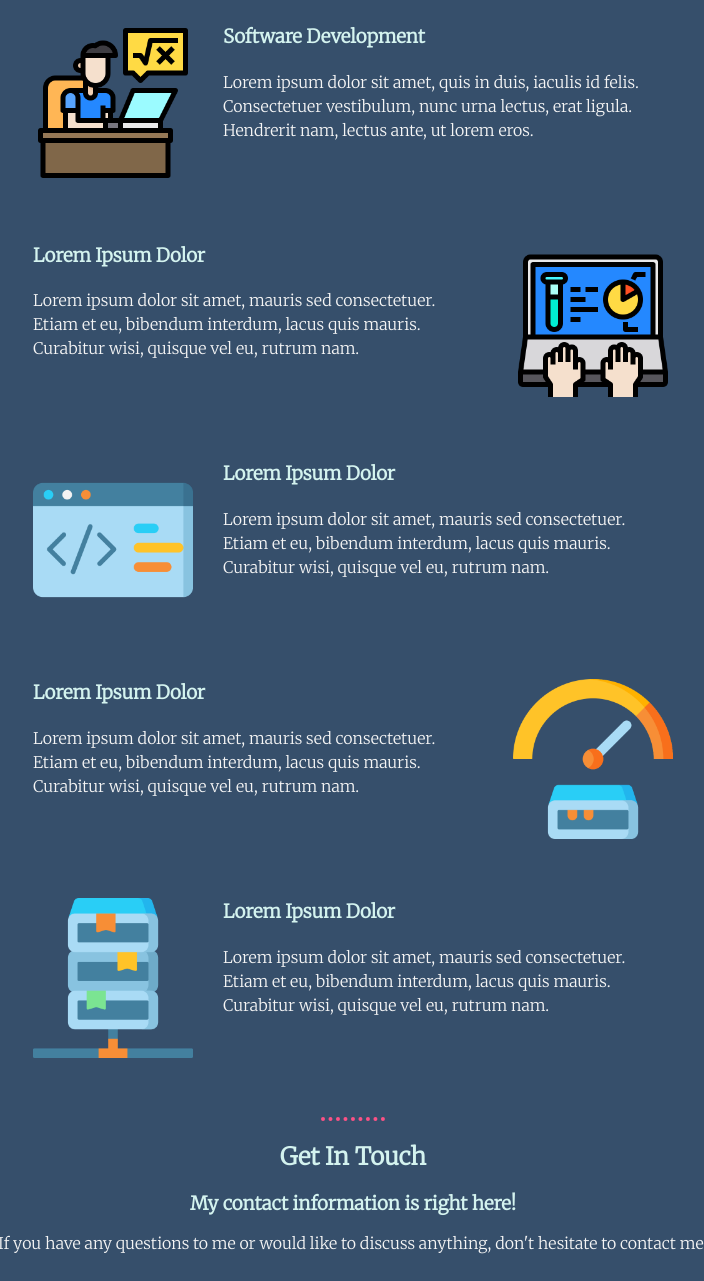
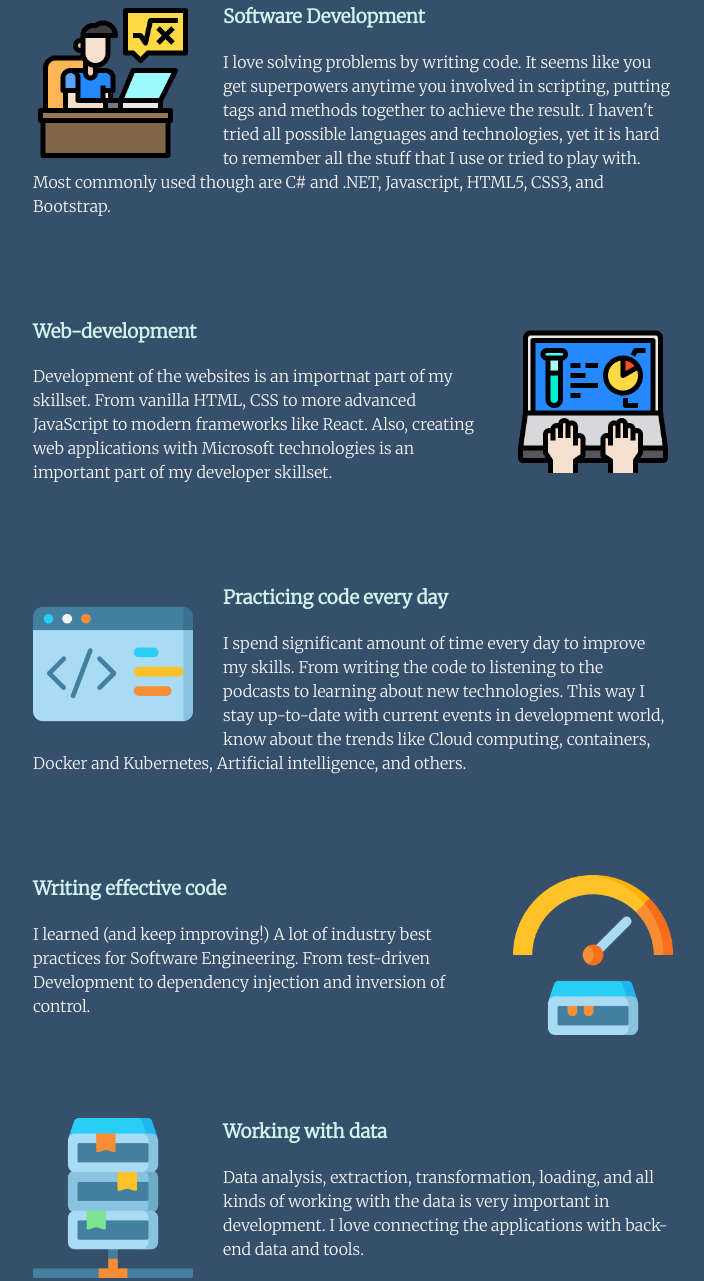
Before and after one commit to levdjepko/personalWebsite, a plain HTML site: page CSS - My site/index.html in a window 1280 px wide. Shown: the part 1253-2534 px from the top of the page, without its empty margins (287-991 px from the left). Drawn offline with Linux system fonts and the light colour scheme.

Commit message:
Add files via upload

```diff
--- a/CSS - My site/css/styles.css
+++ b/CSS - My site/css/styles.css
@@ -15,7 +15,7 @@ body {
   right: 300px;
   top: 50px;
 }
-div{
+div {
   background-color: #364f6b;
   color: #f5f5f5;
 }
@@ -23,14 +23,14 @@ h1 {
   margin: 50px auto 0 auto;
   font-family: 'Sacramento', cursive;
   font-size: 4.5rem;
+  color: #d4f3ef;
 }
 h2 {
   font-size: 1.5rem;
-}
-h1, h2 {
   color: #d4f3ef;
 }
-h3{
+
+h3 {
   color: #d4f3ef;
 }
 a {
@@ -86,7 +86,7 @@ a {
   margin-right: 30px;
 }
 .mySkills {
-  margin-top: 70px;
+  margin-top: 50px;
 }
 hr {
   border-color: #fc5185;
@@ -97,6 +97,8 @@ hr {
 }
 .bottom-container {
   color: #3fc1c9;
+  background-color: #565f8b;
+  padding: 15px 0 15px 0;
 }
 .bottom-container a:hover{
   color: #fc5185;
--- a/CSS - My site/index.html
+++ b/CSS - My site/index.html
@@ -34,27 +34,38 @@
         <div class="skill-row">
           <img class="firstImage" src="images/student.png" alt="a boy with a laptop">
           <h3>Software Development</h3>
-          <p>Lorem ipsum dolor sit amet, quis in duis, iaculis id felis. Consectetuer vestibulum, nunc urna lectus, erat ligula. Hendrerit nam, lectus ante, ut lorem eros.</p>
+          <p>I love solving problems by writing code. It seems like you get superpowers
+          anytime you involved in scripting, putting tags and methods together to achieve the result.
+        I haven't tried all possible languages and technologies, yet it is hard to remember all the stuff that I use or tried
+      to play with. Most commonly used though are C# and .NET, Javascript, HTML5, CSS3, and Bootstrap.</p>
         </div>
         <div class="skill-row">
           <img class="secondImage" src="images/elearning.png" alt="online learning">
-          <h3>Lorem Ipsum Dolor</h3>
-          <p>Lorem ipsum dolor sit amet, mauris sed consectetuer. Etiam et eu, bibendum interdum, lacus quis mauris. Curabitur wisi, quisque vel eu, rutrum nam.</p>
+          <h3>Web-development</h3>
+          <p>Development of the websites is an importnat part of my skillset. From vanilla HTML,
+            CSS to more advanced JavaScript to modern frameworks like React.
+          Also, creating web applications with Microsoft technologies is an important part
+        of my developer skillset.</p>
         </div>
         <div class="skill-row">
           <img class="thirdImage" src="images/code.png" alt="a piece of code like html">
-          <h3>Lorem Ipsum Dolor</h3>
-          <p>Lorem ipsum dolor sit amet, mauris sed consectetuer. Etiam et eu, bibendum interdum, lacus quis mauris. Curabitur wisi, quisque vel eu, rutrum nam.</p>
+          <h3>Practicing code every day</h3>
+          <p>I spend significant amount of time every day to improve my skills.
+          From writing the code to listening to the podcasts to learning about new technologies.
+        This way I stay up-to-date with current events in development world, know about the trends like Cloud computing, containers, Docker and Kubernetes, Artificial intelligence,
+      and others.</p>
         </div>
         <div class="skill-row">
           <img class="fourthImage" src="images/velocity.png" alt="speedometer with a fast speed">
-          <h3>Lorem Ipsum Dolor</h3>
-          <p>Lorem ipsum dolor sit amet, mauris sed consectetuer. Etiam et eu, bibendum interdum, lacus quis mauris. Curabitur wisi, quisque vel eu, rutrum nam.</p>
+          <h3>Writing effective code</h3>
+          <p>I learned (and keep improving!) A lot of industry best practices for Software Engineering. From test-driven Development
+          to dependency injection and inversion of control.</p>
         </div>
         <div class="skill-row">
           <img class="fifthImage" src="images/server.png" alt="a database schematic">
-          <h3>Lorem Ipsum Dolor</h3>
-          <p>Lorem ipsum dolor sit amet, mauris sed consectetuer. Etiam et eu, bibendum interdum, lacus quis mauris. Curabitur wisi, quisque vel eu, rutrum nam.</p>
+          <h3>Working with data</h3>
+          <p>Data analysis, extraction, transformation, loading, and all kinds of working with the data is very important in development.
+          I love connecting the applications with back-end data and tools.</p>
         </div>
       </div>
       <hr>
```
